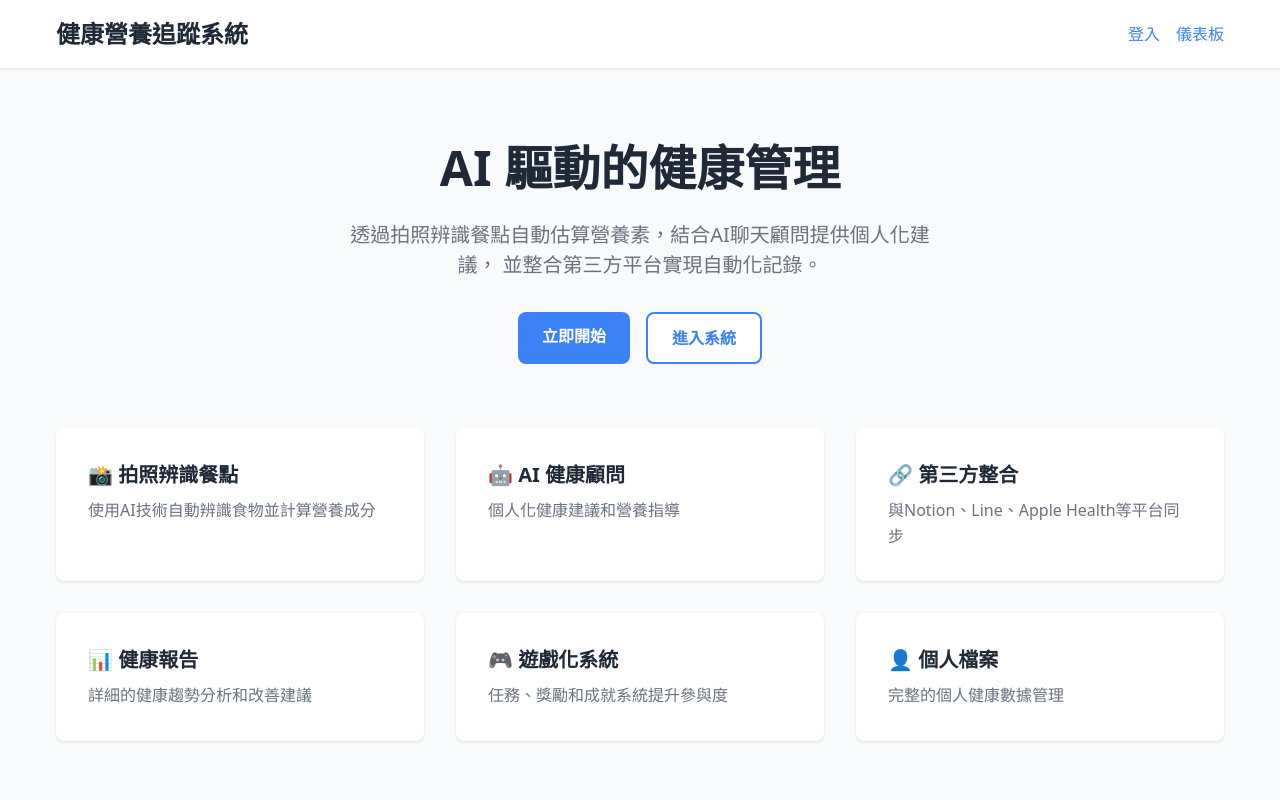
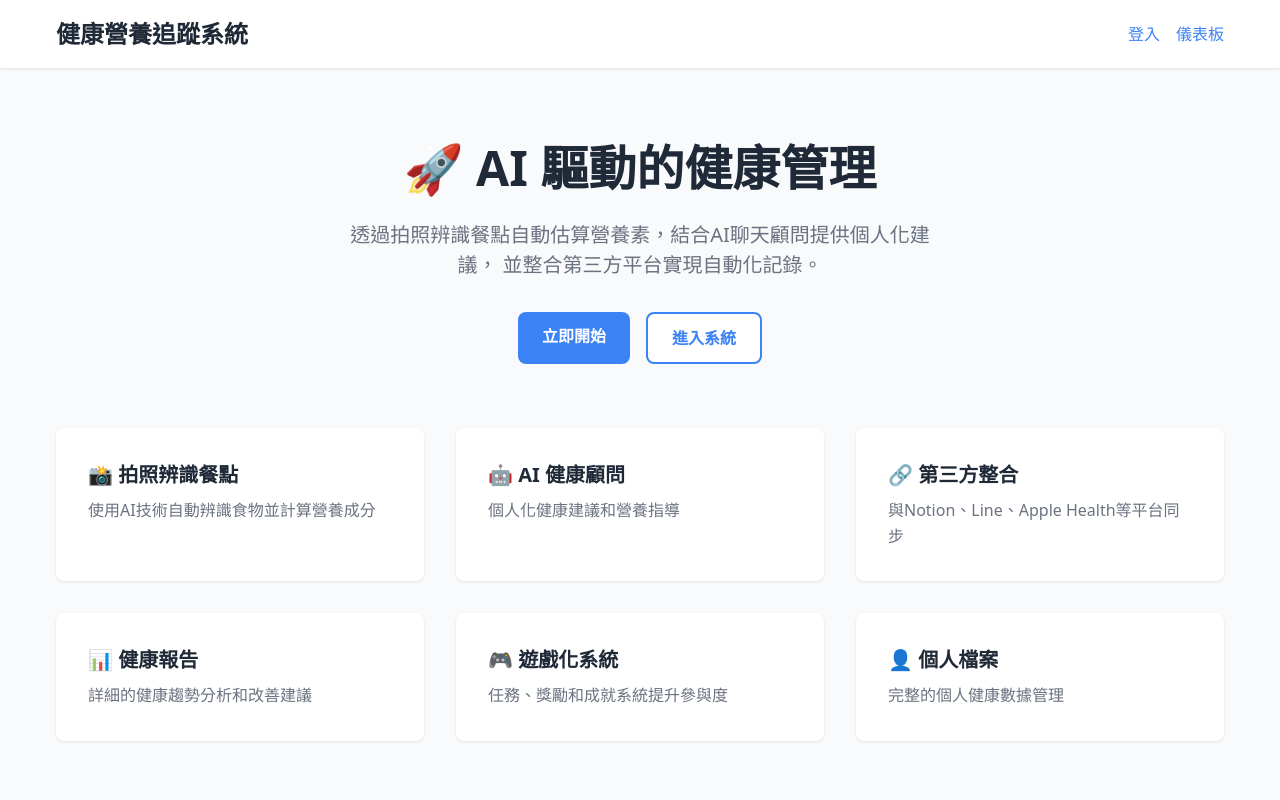
Before and after one commit to kevin-twai/health-nutrition-app, a Next.js app in the folder apps/web/: page / in a window 1280 px wide. Shown: the top 800 px of the page. Built offline with nearby package versions, Linux system fonts and the light colour scheme.

Commit message:
Force redeploy: Add rocket emoji to homepage title

```diff
--- a/apps/web/src/app/page.tsx
+++ b/apps/web/src/app/page.tsx
@@ -59,7 +59,7 @@ export default function Home() {
             color: '#1f2937',
             marginBottom: '1rem'
           }}>
-            AI 驅動的健康管理
+            🚀 AI 驅動的健康管理
           </h2>
           <p style={{
             fontSize: '1.25rem',
```
